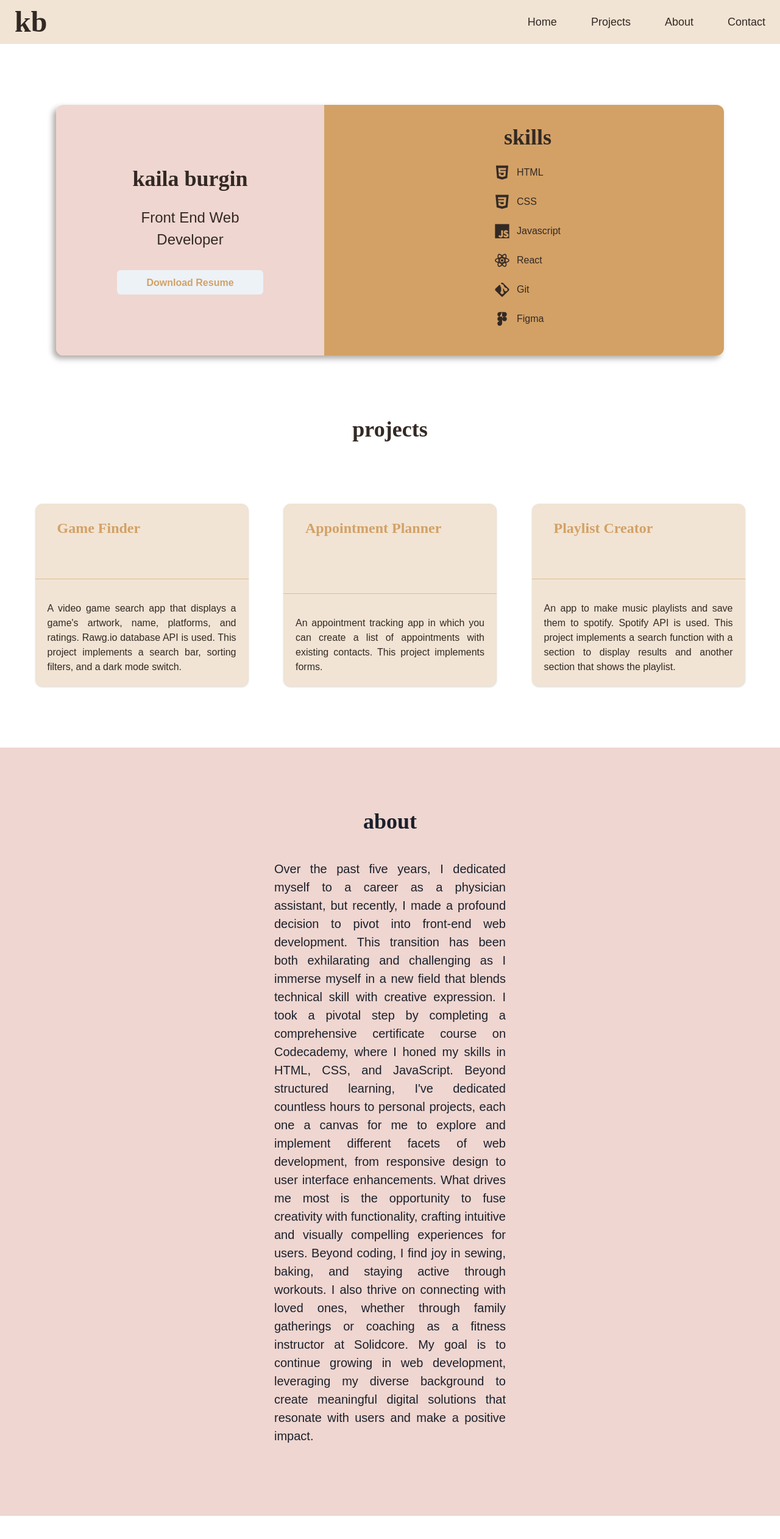
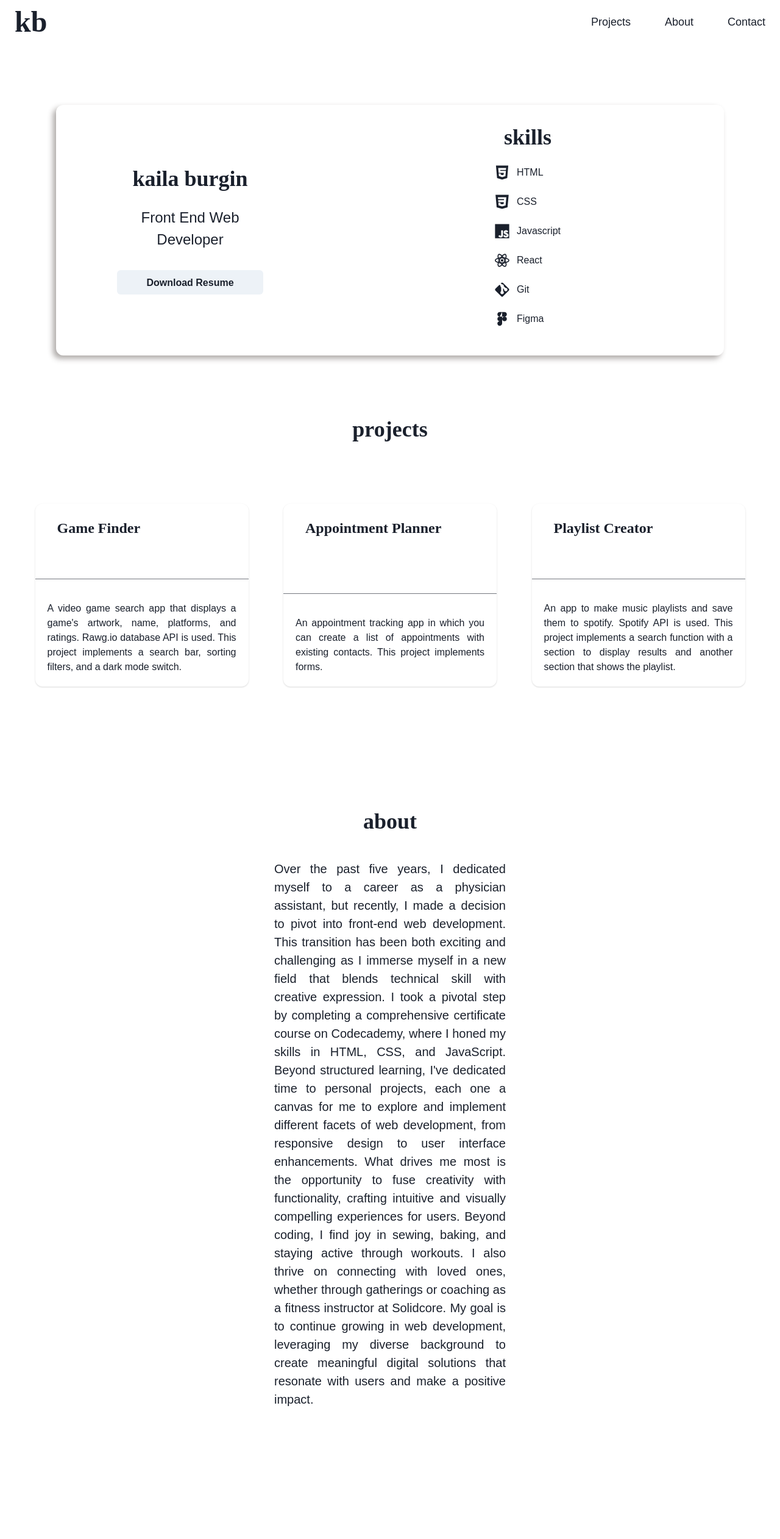
Before and after one commit to kailaburgin/portfolio, a React (Vite) app: page / in a window 1280 px wide. Shown: the top 2524 px of the page at 61% size. Built offline with nearby package versions, Linux system fonts and the light colour scheme.

Commit message:
color theme changed back to default

```diff
--- a/src/components/About.jsx
+++ b/src/components/About.jsx
@@ -4,7 +4,6 @@ import React from "react";
 const About = () => {
   return (
     <VStack
-      bg="brand.100"
       alignContent="center"
       mt="100px"
       mb="100px"
@@ -17,23 +16,22 @@ const About = () => {
       <Heading as="h2">about</Heading>
       <Text fontSize="xl" mt="24px">
         Over the past five years, I dedicated myself to a career as a physician
-        assistant, but recently, I made a profound decision to pivot into
-        front-end web development. This transition has been both exhilarating
-        and challenging as I immerse myself in a new field that blends technical
-        skill with creative expression. I took a pivotal step by completing a
-        comprehensive certificate course on Codecademy, where I honed my skills
-        in HTML, CSS, and JavaScript. Beyond structured learning, I've dedicated
-        countless hours to personal projects, each one a canvas for me to
-        explore and implement different facets of web development, from
-        responsive design to user interface enhancements. What drives me most is
-        the opportunity to fuse creativity with functionality, crafting
-        intuitive and visually compelling experiences for users. Beyond coding,
-        I find joy in sewing, baking, and staying active through workouts. I
-        also thrive on connecting with loved ones, whether through family
-        gatherings or coaching as a fitness instructor at Solidcore. My goal is
-        to continue growing in web development, leveraging my diverse background
-        to create meaningful digital solutions that resonate with users and make
-        a positive impact.
+        assistant, but recently, I made a decision to pivot into front-end web
+        development. This transition has been both exciting and challenging as I
+        immerse myself in a new field that blends technical skill with creative
+        expression. I took a pivotal step by completing a comprehensive
+        certificate course on Codecademy, where I honed my skills in HTML, CSS,
+        and JavaScript. Beyond structured learning, I've dedicated time to
+        personal projects, each one a canvas for me to explore and implement
+        different facets of web development, from responsive design to user
+        interface enhancements. What drives me most is the opportunity to fuse
+        creativity with functionality, crafting intuitive and visually
+        compelling experiences for users. Beyond coding, I find joy in sewing,
+        baking, and staying active through workouts. I also thrive on connecting
+        with loved ones, whether through gatherings or coaching as a fitness
+        instructor at Solidcore. My goal is to continue growing in web
+        development, leveraging my diverse background to create meaningful
+        digital solutions that resonate with users and make a positive impact.
       </Text>
     </VStack>
   );
--- a/src/components/Footer.jsx
+++ b/src/components/Footer.jsx
@@ -2,7 +2,7 @@ import React from "react";
 
 const Footer = () => {
   return (
-    <Box bg="brand.200" color="brand.500" fontFamily="serif">
+    <Box fontFamily="serif">
       <Flex
         justifyContent="space-between"
         alignContent="center"
--- a/src/components/NavBar.jsx
+++ b/src/components/NavBar.jsx
@@ -1,22 +1,34 @@
-import { Box, Flex, HStack, Link, Text } from '@chakra-ui/react'
-import React from 'react'
-import ColorModeSwitch from './ColorModeSwitch'
+import { Box, Flex, HStack, Link, Text } from "@chakra-ui/react";
+import React from "react";
+import ColorModeSwitch from "./ColorModeSwitch";
 
 const NavBar = () => {
   return (
-    <Box bg='brand.200' color='brand.500' fontFamily='serif'>
-    <Flex justifyContent='space-between' alignContent='center' ml='24px' mr='24px'>
-        <Text as='b' fontSize='5xl'>kb</Text>
-        <HStack fontFamily='sans-serif'>
-            <Link mr='24px' fontSize='lg'>Home</Link>
-            <Link mr='24px' ml='24px' fontSize='lg'>Projects</Link>
-            <Link mr='24px' ml='24px' fontSize='lg'>About</Link>
-            <Link ml='24px' fontSize='lg'>Contact</Link>
+    <Box fontFamily="serif">
+      <Flex
+        justifyContent="space-between"
+        alignContent="center"
+        ml="24px"
+        mr="24px"
+      >
+        <Text as="b" fontSize="5xl">
+          kb
+        </Text>
+        <HStack fontFamily="sans-serif">
+          <Link mr="24px" ml="24px" fontSize="lg">
+            Projects
+          </Link>
+          <Link mr="24px" ml="24px" fontSize="lg">
+            About
+          </Link>
+          <Link ml="24px" fontSize="lg">
+            Contact
+          </Link>
         </HStack>
         {/* <ColorModeSwitch /> */}
-    </Flex>
+      </Flex>
     </Box>
-  )
-}
+  );
+};
 
-export default NavBar
+export default NavBar;
--- a/src/components/Projects.jsx
+++ b/src/components/Projects.jsx
@@ -12,64 +12,43 @@ import {
 const Projects = () => {
   return (
     <>
-      <Heading
-        as="h2"
-        mt="100px"
-        mb="100px"
-        textAlign="center"
-        color="brand.500"
-      >
+      <Heading as="h2" mt="100px" mb="100px" textAlign="center">
         projects
       </Heading>
       <Flex justifyContent="space-evenly" h="300px">
-        <Card bg="brand.200" borderRadius="12px" w="350px">
+        <Card borderRadius="12px" w="350px">
           <CardBody>
-              <Button
-                color="brand.300"
-                variant="ghost"
-                fontSize="2xl"
-                fontFamily="serif"
-              >
+            <Button variant="ghost" fontSize="2xl" fontFamily="serif">
               Game Finder
             </Button>
           </CardBody>
-            <Divider color="brand.300" />
-            <CardFooter textAlign="justify" color="brand.500">
+          <Divider />
+          <CardFooter textAlign="justify">
             A video game search app that displays a game's artwork, name,
             platforms, and ratings. Rawg.io database API is used. This project
             implements a search bar, sorting filters, and a dark mode switch.{" "}
           </CardFooter>
         </Card>
-        <Card bg="brand.200" borderRadius="12px" w="350px">
+        <Card borderRadius="12px" w="350px">
           <CardBody>
-            <Button
-              color="brand.300"
-              variant="ghost"
-              fontSize="2xl"
-              fontFamily="serif"
-            >
+            <Button variant="ghost" fontSize="2xl" fontFamily="serif">
               Appointment Planner
             </Button>
           </CardBody>
-          <Divider color="brand.300" />
-          <CardFooter textAlign="justify" color="brand.500">
+          <Divider />
+          <CardFooter textAlign="justify">
             An appointment tracking app in which you can create a list of
             appointments with existing contacts. This project implements forms.
           </CardFooter>
         </Card>
         <Card bg="brand.200" borderRadius="12px" w="350px">
           <CardBody>
-            <Button
-              color="brand.300"
-              variant="ghost"
-              fontSize="2xl"
-              fontFamily="serif"
-            >
+            <Button variant="ghost" fontSize="2xl" fontFamily="serif">
               Playlist Creator
             </Button>
           </CardBody>
-          <Divider color="brand.300" />
-          <CardFooter textAlign="justify" color="brand.500">
+          <Divider />
+          <CardFooter textAlign="justify">
             An app to make music playlists and save them to spotify. Spotify API
             is used. This project implements a search function with a section to
             display results and another section that shows the playlist.
--- a/src/theme.js
+++ b/src/theme.js
@@ -1,23 +1,6 @@
 import { extendTheme } from "@chakra-ui/react";
 
 const theme = extendTheme({
-  colors: {
-    brand: {
-      // green/blue
-      // 100: "#EEC7BE",
-      // 200: "#E2B055",
-      // 300: "#FFECD8",
-      // 400: "#F0F2CF",
-      // 500: "#DCF4F7",
-      // 600: "#00515B",
-      // 700: "#FFFAF3",
-      100: "#EFD6D0",
-      200: "#F1E4D4",
-      300: "#D3A166",
-      400: "#D3CBD2",
-      500: "#332924",
-    },
-  },
   fonts: {
     body: "sans-serif",
     heading: "serif",
```
Lines whose indentation alone changed are shown as unchanged.
